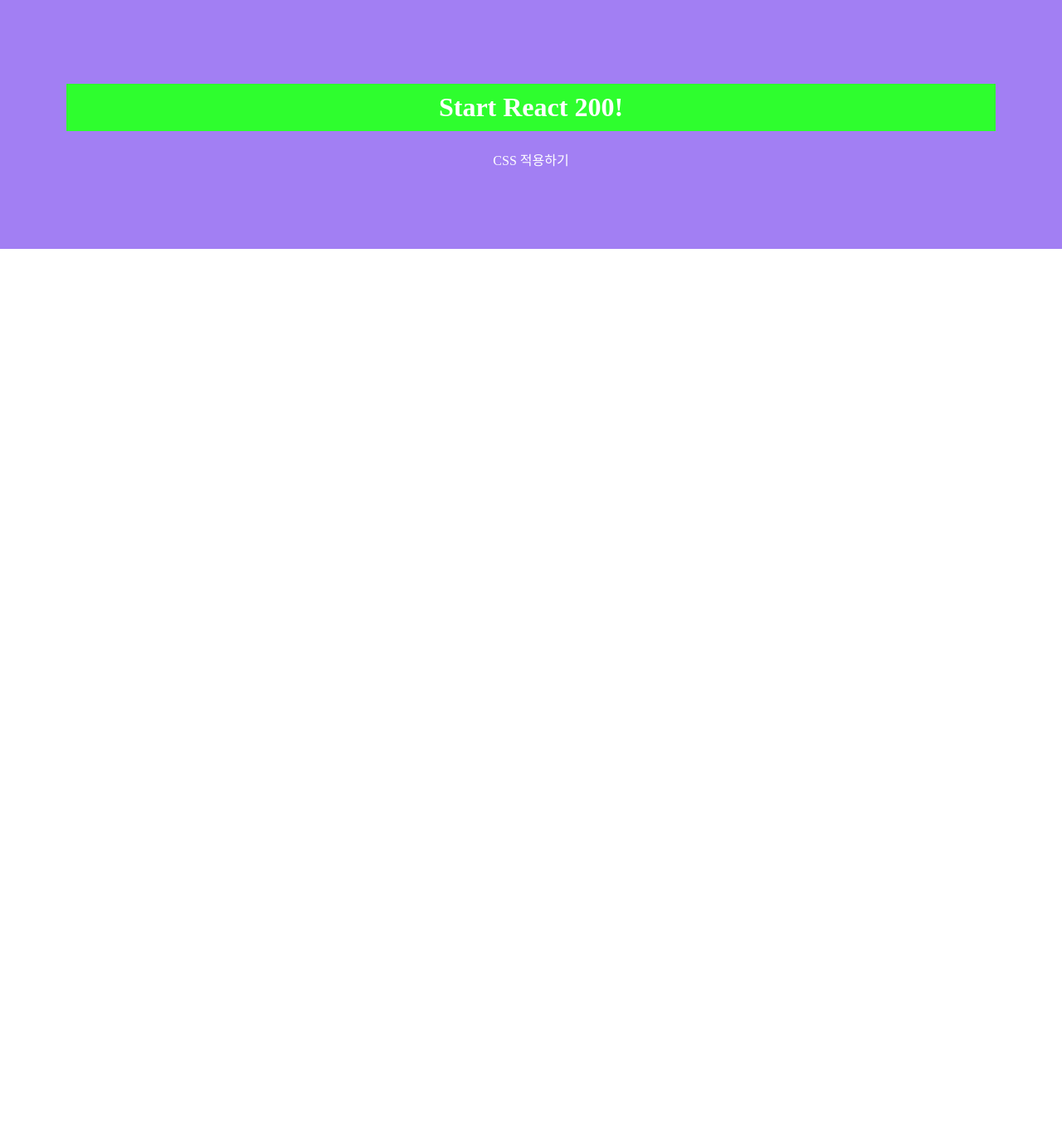
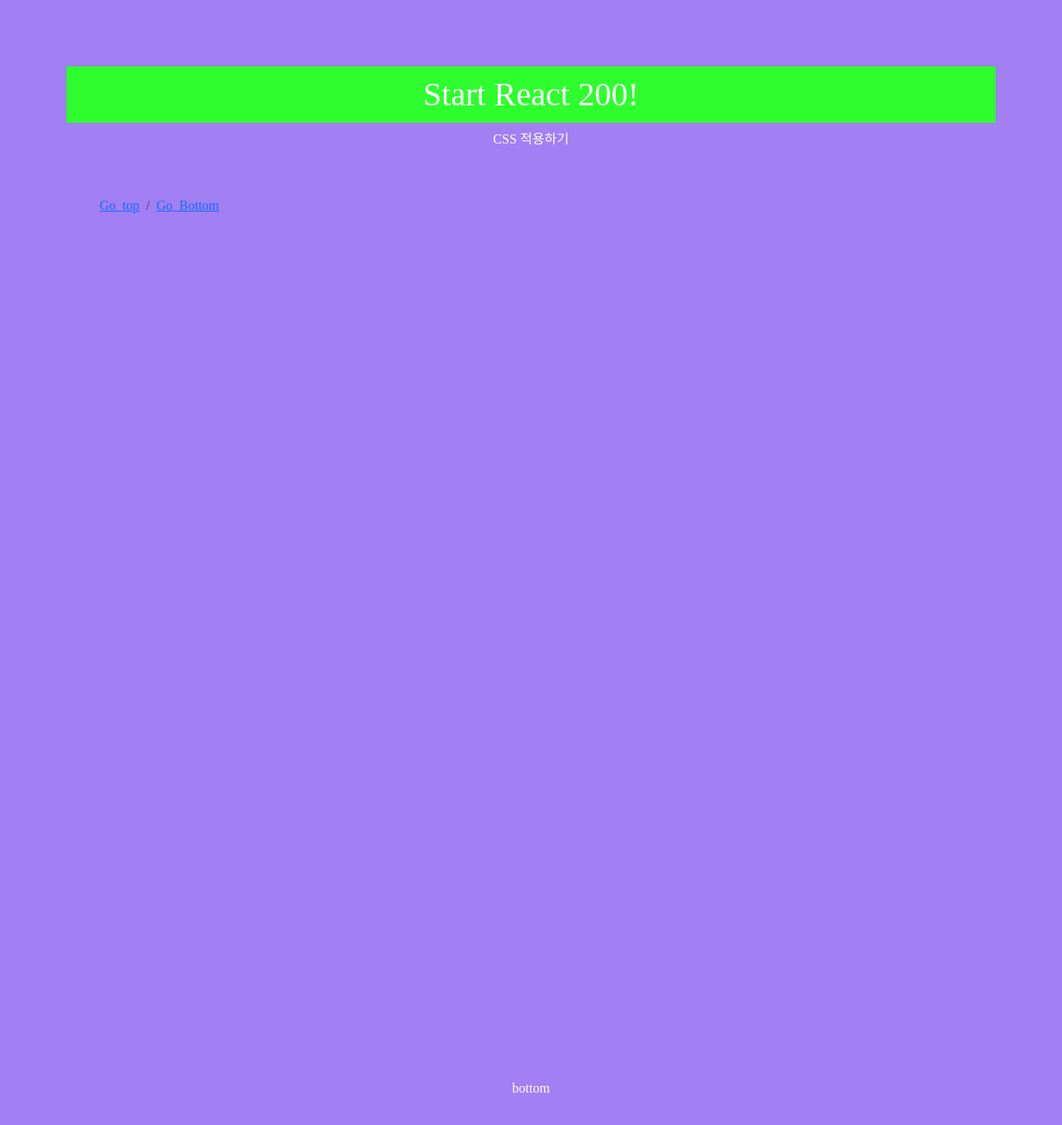
Before and after one commit to byonghwan-son/react200, a React (Create React App) app in the folder client/: page / in a window 1280 px wide. Shown: the top 1356 px of the page at 83% size. Before the commit the page ends 800 px from the top, so only its background shows below. Built offline with nearby package versions, Linux system fonts and the light colour scheme.

Commit message:
Rreact Bootstrap

```diff
--- a/client/package.json
+++ b/client/package.json
@@ -6,10 +6,12 @@
     "@testing-library/jest-dom": "^5.17.0",
     "@testing-library/react": "^13.4.0",
     "@testing-library/user-event": "^13.5.0",
+    "bootstrap": "^5.3.2",
     "jquery": "^3.7.1",
     "react": "^18.2.0",
     "react-dom": "^18.2.0",
     "react-scripts": "5.0.1",
+    "reactstrap": "^9.2.1",
     "shallow-equal": "^3.1.0",
     "web-vitals": "^2.1.4"
   },
--- a/client/src/App.js
+++ b/client/src/App.js
@@ -1,14 +1,14 @@
-import React from "react";
-import "./App.css";
-import ShallowEqual from "./chap02/R029_ShallowEqual";
-
+import React from "react"
+import "./App.css"
+import 'bootstrap/dist/css/bootstrap.css'
+import ReactstrapBreadcrumbs from "./chap02/R036_ReactstrapBreadcrumbs";
 
 function App() {
   return (
     <div>
       <h1>Start React 200!</h1>
       <p>CSS 적용하기</p>
-        <ShallowEqual />
+        <ReactstrapBreadcrumbs />
     </div>
   );
 }
--- /dev/null
+++ b/client/src/chap02/R036_ReactstrapBreadcrumbs.js
@@ -0,0 +1,18 @@
+import React from 'react';
+import {Breadcrumb, BreadcrumbItem} from "reactstrap";
+
+function R036_ReactstrapBreadcrumbs(props) {
+  return (
+    <div id={`top`}>
+      <Breadcrumb tag={`nav`} listTag={`div`}>
+        <BreadcrumbItem tag={`a`} href={`#top`}>Go_top</BreadcrumbItem>
+        <BreadcrumbItem tag={`a`} href={`#bottom`}>Go_Bottom</BreadcrumbItem>
+      </Breadcrumb>
+      <div id={`bottom`} style={{marginTop: '1000px'}}>
+        <span>bottom</span>
+      </div>
+    </div>
+  );
+}
+
+export default R036_ReactstrapBreadcrumbs;
```
Also changed, not shown: client/src/chap02/R034_ReactstrapAlerts.js (added, +20 -0 lines), client/src/chap02/R035_ReactstrapBadges.js (added, +19 -0 lines), 1 other file (tests, documents, lock files or other folders).
